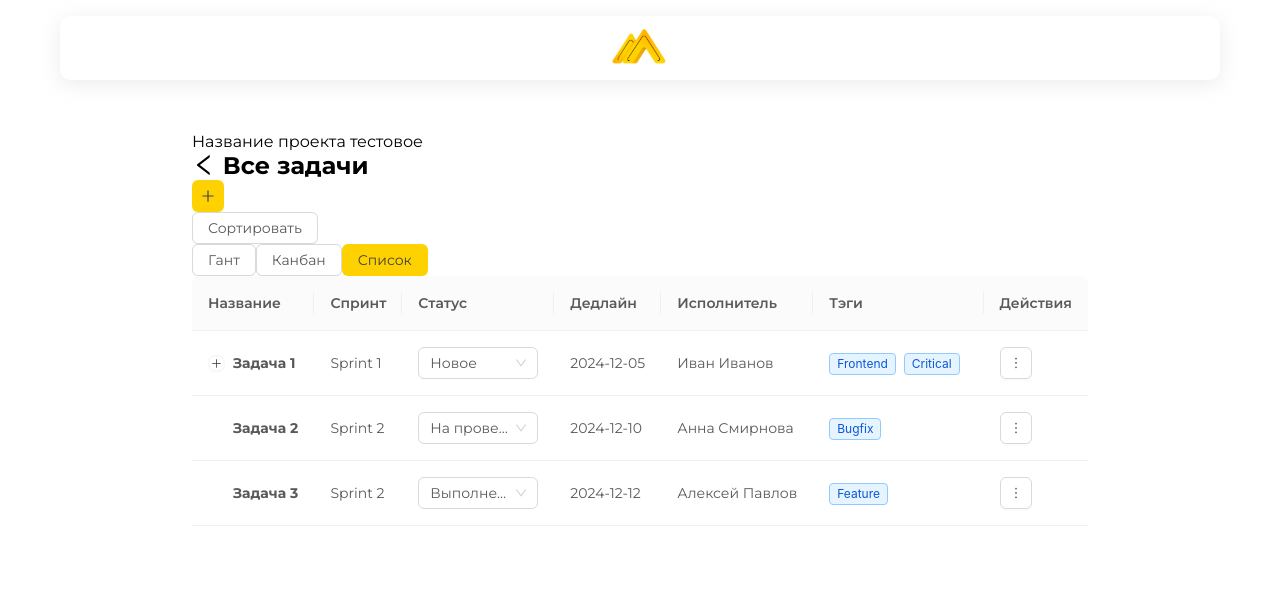
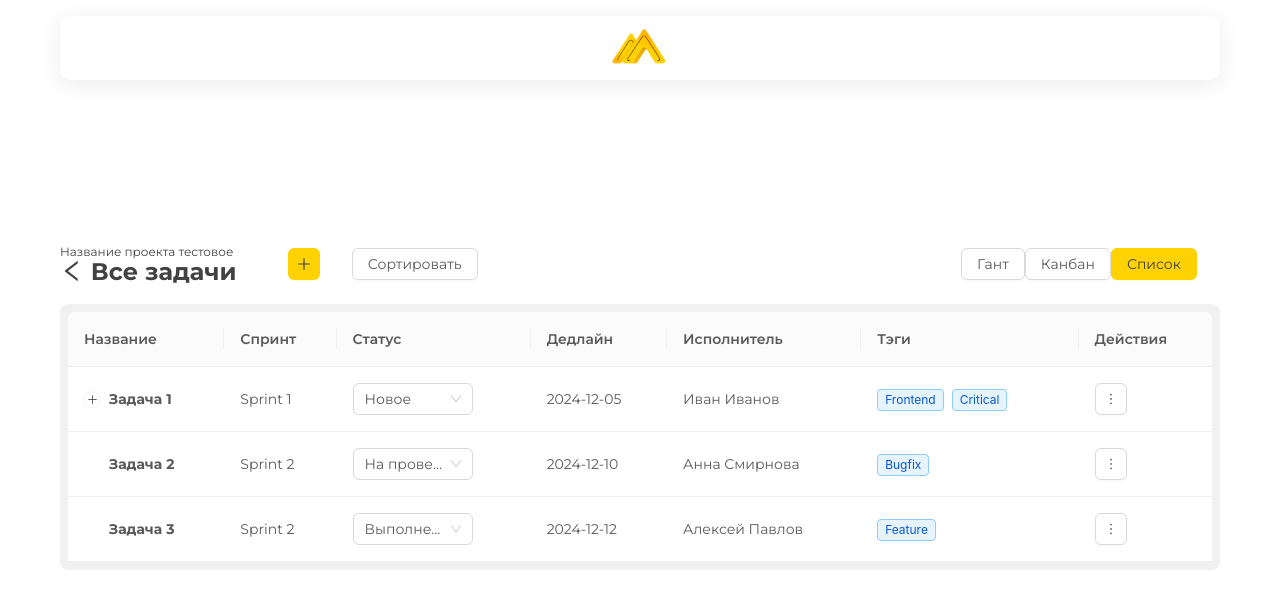
Before and after one commit to Dauglai/LKplan, a React (Vite) app in the folder front/: page /tasks in a window 1280 px wide. Shown: the top 608 px of the page. Built offline with nearby package versions, Linux system fonts and the light colour scheme.

Commit message:
Tasks modal + styles

```diff
--- a/front/src/Pages/Tasks/Tasks.scss
+++ b/front/src/Pages/Tasks/Tasks.scss
@@ -1,12 +1,54 @@
-.AuthedContainer {
-  display: flex;
-  align-items: center;
-  justify-content: center;
-  flex-direction: column;
-  position: relative;
-  &-Content {
-    width: 100%;
+@import 'Styles/mixins';
+@import 'Styles/variables';
+.Tasks {
+  margin-top: 112px;
+  width: 100%;
+  align-self: center;
+  justify-self: flex-start;
+  width: 1160px;
+  @media (max-width: 1200px) {
+    width: 95%;
+  }
+  &-Header {
     display: flex;
-    justify-content: center;
+    gap: 32px;
+    align-items: center;
+    padding-bottom: 20px;
+    &-Heading {
+      width: 22.4%;
+      display: flex;
+      justify-content: space-between;
+      align-items: center;
+      div {
+        h2 {
+          @include h2;
+        }
+        p {
+          @include text2;
+        }
+      }
+    }
+    &-Status {
+      width: 13%;
+    }
+    &-Search {
+      width: 34%;
+    }
+    &-Buttons {
+      width: 21.6%;
+    }
+  }
+  .ant-table-wrapper {
+    background: $grey3;
+    padding: 8px;
+    border-radius: 8px;
+    .ant-table-content {
+      .ant-table-thead {
+        background: transparent !important;
+      }
+      .ant-table-row {
+        border: 1px solid yellow !important;
+      }
+    }
   }
 }
--- a/front/src/Pages/Tasks/Tasks.tsx
+++ b/front/src/Pages/Tasks/Tasks.tsx
@@ -10,6 +10,7 @@ import {
   Space,
   message,
   Modal,
+  Descriptions,
 } from 'antd';
 import { LeftOutlined, MoreOutlined, PlusOutlined } from '@ant-design/icons';
 import './Tasks.scss';
@@ -61,6 +62,8 @@ const Tasks = () => {
   const [dataSource, setDataSource] = useState(initialDataSource);
   const [filterDirection, setFilterDirection] = useState('asc');
   const [isModalVisible, setIsModalVisible] = useState(false); // Статус модального окна
+  const [isModalTaskVisible, setIsModalTaskVisible] = useState(false); // Статус модального окна задачи
+  const [selectedTask, setSelectedTask] = useState(null); // Данные выбранной задачи
   const [selectedTaskKey, setSelectedTaskKey] = useState(null);
   const [parentTaskKey, setParentTaskKey] = useState(null); // Родительская задача
 
@@ -210,6 +213,18 @@ const Tasks = () => {
     setFilterDirection((prev) => (prev === 'asc' ? 'desc' : 'asc'));
   };
 
+  // Открытие модального окна с информацией о задаче
+  const handleRowClick = (record) => {
+    setSelectedTask(record); // Устанавливаем выбранную задачу
+    setIsModalTaskVisible(true);
+  };
+
+  // Закрытие модального окна
+  const handleCloseModal = () => {
+    setIsModalTaskVisible(false);
+    setSelectedTask(null);
+  };
+
   const columns = [
     {
       title: 'Название',
@@ -308,6 +323,9 @@ const Tasks = () => {
         columns={columns}
         dataSource={dataSource}
         rowKey="key"
+        onRow={(record) => ({
+          onClick: () => handleRowClick(record),
+        })}
         expandable={{
           childrenColumnName: 'children',
           rowExpandable: (record) => !!record.children,
@@ -335,6 +353,39 @@ const Tasks = () => {
               </Option>
             ))}
         </Select>
+      </Modal>
+      <Modal
+        title="Информация о задаче"
+        visible={isModalTaskVisible}
+        onCancel={handleCloseModal}
+        footer={null}
+      >
+        {selectedTask && (
+          <Descriptions column={1}>
+            <Descriptions.Item label="Название">
+              {selectedTask.name}
+            </Descriptions.Item>
+            <Descriptions.Item label="Спринт">
+              {selectedTask.sprint}
+            </Descriptions.Item>
+            <Descriptions.Item label="Статус">
+              {selectedTask.status}
+            </Descriptions.Item>
+            <Descriptions.Item label="Дедлайн">
+              {selectedTask.deadline}
+            </Descriptions.Item>
+            <Descriptions.Item label="Исполнитель">
+              {selectedTask.assignee}
+            </Descriptions.Item>
+            <Descriptions.Item label="Тэги">
+              {selectedTask.tags.map((tag) => (
+                <Tag color="blue" key={tag}>
+                  {tag}
+                </Tag>
+              ))}
+            </Descriptions.Item>
+          </Descriptions>
+        )}
       </Modal>
     </div>
   );
```
